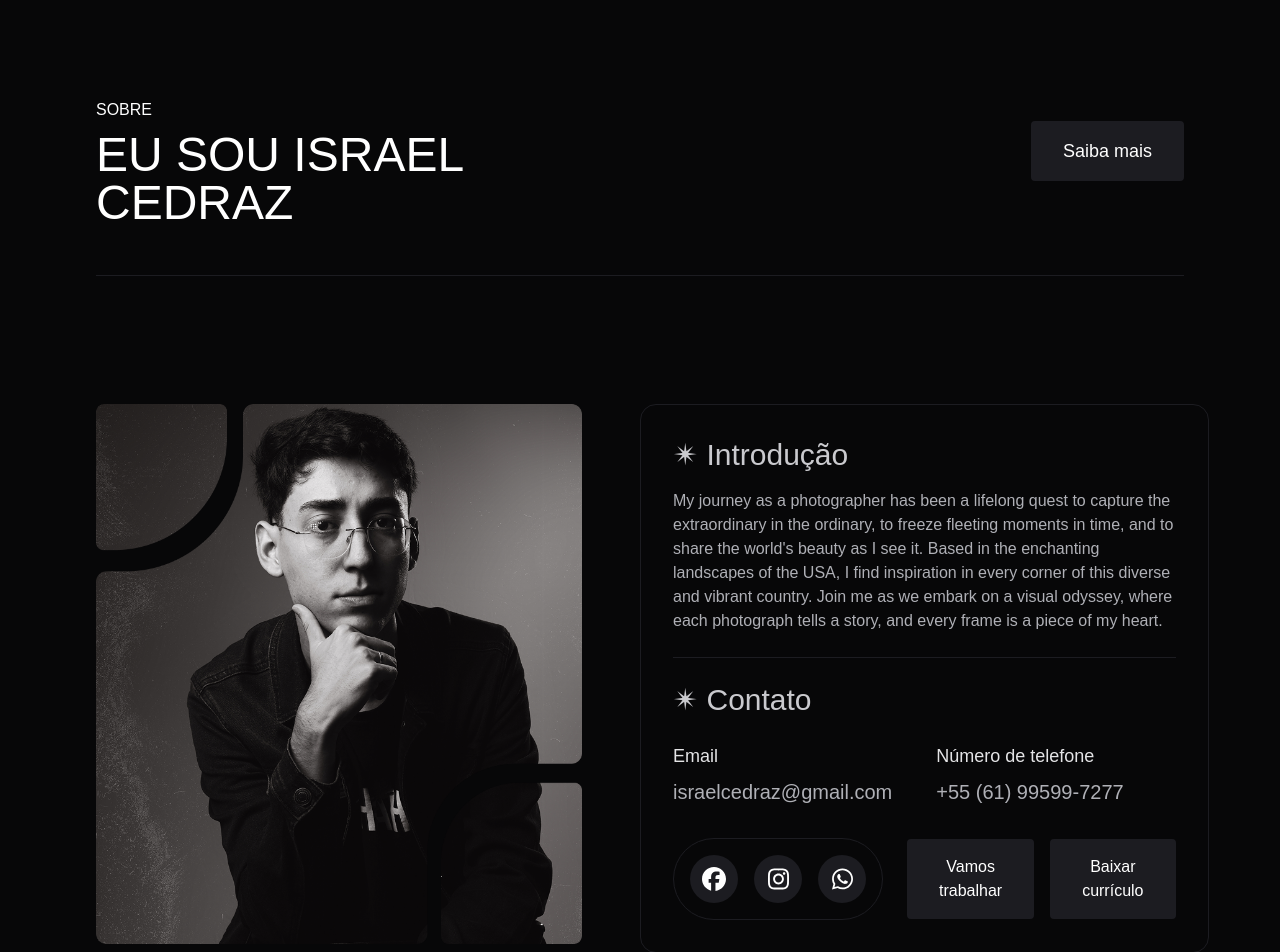
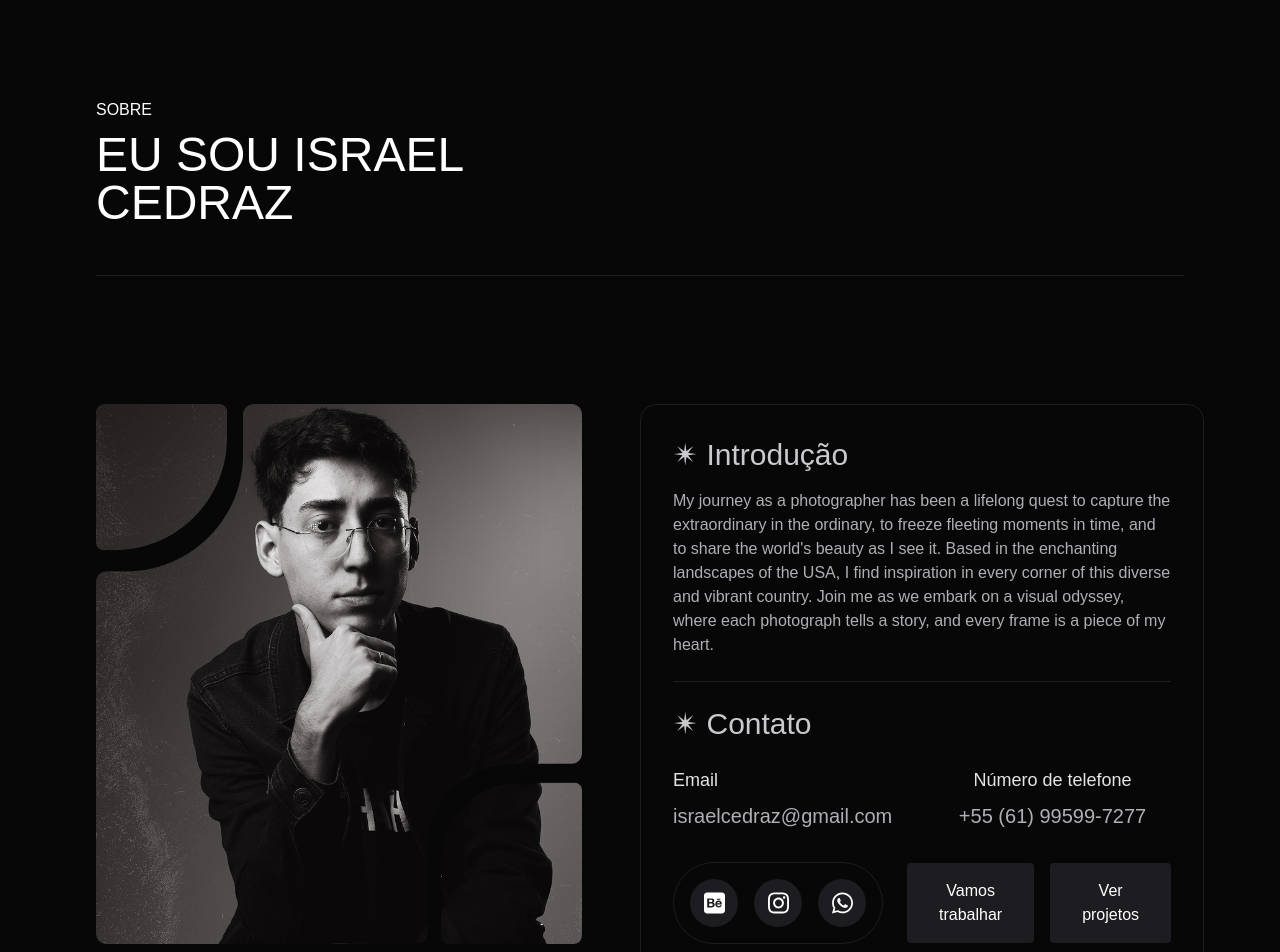
Before and after one commit to Joao2511/Israel, a React (Vite) app: page / in a window 1280 px wide. Shown: the part 920-1872 px from the top of the page. Built offline with nearby package versions, Linux system fonts and the light colour scheme.

Commit message:
refactor

```diff
--- a/src/components/Header.tsx
+++ b/src/components/Header.tsx
@@ -86,7 +86,11 @@ export default function Header() {
         viewport={{ once: true }}
         transition={{ duration: 0.5, delay: 0.6 }}
       >
-        <button className="bg-[#1C1C21] px-4 py-2 rounded-md">Entre em contato</button>
+        <button className="bg-[#1C1C21] px-4 py-2 rounded-md">
+          <a href="https://wa.me/5561995997277" target="_blank" rel="noopener noreferrer">
+          Entre em contato
+          </a>
+        </button>
       </motion.div>
 
       {/* Botão "Entre em contato" (mobile) */}
--- a/src/pages/Home.tsx
+++ b/src/pages/Home.tsx
@@ -83,10 +83,12 @@ export default function Home() {
                 filter: "drop-shadow(0px 4px 10px rgba(74, 44, 237, 0.5))",
               }}
             >
-              <FontAwesomeIcon
-                icon={faArrowRight}
-                style={{ transform: "rotate(320deg)", fontSize: "clamp(18px, 2.5vw, 24px)" }}
-              />
+              <a href="https://wa.me/5561995997277" className="flex items-center" target="_blank" rel="noopener noreferrer">
+                <FontAwesomeIcon
+                  icon={faArrowRight}
+                  style={{ transform: "rotate(320deg)", fontSize: "clamp(18px, 2.5vw, 24px)" }}
+                />
+              </a>
             </button>
           </div>
         </motion.div>
--- a/src/pages/Portfolio.tsx
+++ b/src/pages/Portfolio.tsx
@@ -93,9 +93,9 @@ export default function Portfolio() {
                         </h1>
                     </div>
                     <div className="flex justify-start md:justify-end items-center gap-4 w-full md:w-1/3 mt-4 md:mt-0">
-                        <button className="bg-[#232326] text-white px-6 py-2 rounded-md">
+                        <a href="https://israelcedraz.pixieset.com/" target="_blank" rel="noopener noreferrer" className="bg-[#232326] text-white px-6 py-4 rounded-md cursor-pointer">
                             Ver todos os serviços
-                        </button>
+                        </a>
                     </div>
                 </motion.div>
 
--- a/src/pages/Servicos.tsx
+++ b/src/pages/Servicos.tsx
@@ -37,9 +37,11 @@ export default function Servicos() {
 
                     <div className="w-full md:w-1/3 flex justify-start md:justify-end items-center gap-4">
                         <div>
-                            <button className="px-4 py-2 md:px-6 md:py-4 bg-[#1C1C21] text-white text-sm md:text-lg rounded hover:bg-blue-600 transition">
-                                Ver todos os serviços
-                            </button>
+                            <a href="https://israelcedraz.pixieset.com/" target="_blank" rel="noopener noreferrer">
+                                <button className="px-4 py-2 md:px-6 md:py-4 bg-[#1C1C21] text-white text-sm md:text-lg rounded hover:bg-blue-600 transition cursor-pointer">
+                                    Ver todos os serviços
+                                </button>
+                            </a>
                         </div>
                     </div>
                 </motion.div>
@@ -57,7 +59,7 @@ export default function Servicos() {
                         <motion.div
                             className="w-full lg:w-1/2"
                             initial={{ opacity: 0 }} // Animações específicas para o texto
-                            whileInView={{ opacity: 1}}
+                            whileInView={{ opacity: 1 }}
                             viewport={{ once: true }}
                             transition={{ duration: 0.8 }}
                         >
--- a/src/pages/Sobre.tsx
+++ b/src/pages/Sobre.tsx
@@ -1,7 +1,7 @@
 import { motion } from 'framer-motion';
 import Isra from '../assets/Isra.png';
 import { FontAwesomeIcon } from '@fortawesome/react-fontawesome';
-import { faFacebook, faInstagram, faWhatsapp } from '@fortawesome/free-brands-svg-icons';
+import { faBehanceSquare, faFacebook, faInstagram, faWhatsapp } from '@fortawesome/free-brands-svg-icons';
 
 const Sobre = () => {
     return (
@@ -20,11 +20,6 @@ const Sobre = () => {
                             <span className="text-base">SOBRE</span>
                         </h1>
                         <h1 className="text-4xl md:text-5xl mt-2">EU SOU ISRAEL CEDRAZ</h1>
-                    </div>
-                    <div className="w-full md:w-1/2 flex justify-start md:justify-end mt-6 md:mt-0">
-                        <button className="px-6 py-3 md:px-8 md:py-4 bg-[#1C1C21] text-white text-base md:text-lg rounded hover:bg-blue-600 transition">
-                            Saiba mais
-                        </button>
                     </div>
                 </div>
             </motion.div>
@@ -58,12 +53,12 @@ const Sobre = () => {
                             <h1 className='text-[#CACACE] text-3xl mb-6'>✴ Contato</h1>
 
                             {/* Email e telefone */}
-                            <div className='flex flex-col md:flex-row gap-6 mb-8'>
+                            <div className='flex flex-col md:flex-row gap-6 mb-8 justify-between'>
                                 <div className='w-full md:w-1/2'>
                                     <h2 className='text-lg text-[#E4E4E6] mb-2'>Email</h2>
                                     <p className='text-xl text-[#AFB0B6]'>israelcedraz@gmail.com</p>
                                 </div>
-                                <div className='w-full md:w-1/2'>
+                                <div className='w-full md:w-1/2 flex flex-col items-start md:items-center'>
                                     <h2 className='text-lg text-[#E4E4E6] mb-2'>Número de telefone</h2>
                                     <p className='text-xl text-[#AFB0B6]'>+55 (61) 99599-7277</p>
                                 </div>
@@ -73,18 +68,18 @@ const Sobre = () => {
                             <div className='flex flex-col xl:flex-row items-center justify-between   gap-6'>
                                 {/* Ícones das redes sociais */}
                                 <div className='flex gap-4 justify-center items-center border border-[#1C1C21] rounded-full p-4 w-full md:w-auto mx-auto xl:mx-0'>
-                                    <a href="https://facebook.com" target="_blank" rel="noopener noreferrer">
-                                        <button className='w-10 h-10 md:w-12 md:h-12 bg-[#1C1C21] rounded-full flex items-center justify-center hover:bg-blue-800 transition-colors'>
-                                            <FontAwesomeIcon icon={faFacebook} className="text-white text-xl md:text-2xl" />
+                                    <a href="https://www.behance.net/israelcedraz?fbclid=PAZXh0bgNhZW0CMTEAAabo5-UUSvlawy-aXnfKcG6d2GtHTMxhwF383bDJztjxobySTTLLJFAgjcw_aem_lCIlDyvdZ8gJe_Z4T7jzbA" target="_blank" rel="noopener noreferrer">
+                                        <button className='w-10 h-10 md:w-12 md:h-12 bg-[#1C1C21] rounded-full flex items-center justify-center hover:bg-blue-800 transition-colors cursor-pointer'>
+                                            <FontAwesomeIcon icon={faBehanceSquare} className="text-white text-xl md:text-2xl" />
                                         </button>
                                     </a>
-                                    <a href="https://instagram.com" target="_blank" rel="noopener noreferrer">
-                                        <button className='w-10 h-10 md:w-12 md:h-12 bg-[#1C1C21] rounded-full flex items-center justify-center hover:bg-pink-800 transition-colors'>
+                                    <a href="https://www.instagram.com/israelcedraz/" target="_blank" rel="noopener noreferrer">
+                                        <button className='w-10 h-10 md:w-12 md:h-12 bg-[#1C1C21] rounded-full flex items-center justify-center hover:bg-[#db4185] transition-colors cursor-pointer' >
                                             <FontAwesomeIcon icon={faInstagram} className="text-white text-xl md:text-2xl" />
                                         </button>
                                     </a>
-                                    <a href="https://wa.me/55959957277" target="_blank" rel="noopener noreferrer">
-                                        <button className='w-10 h-10 md:w-12 md:h-12 bg-[#1C1C21] rounded-full flex items-center justify-center hover:bg-green-800 transition-colors'>
+                                    <a href="https://wa.me/5561995997277" target="_blank" rel="noopener noreferrer">
+                                        <button className='w-10 h-10 md:w-12 md:h-12 bg-[#1C1C21] rounded-full flex items-center justify-center hover:bg-green-800 transition-colors cursor-pointer'>
                                             <FontAwesomeIcon icon={faWhatsapp} className="text-white text-xl md:text-2xl" />
                                         </button>
                                     </a>
@@ -92,11 +87,12 @@ const Sobre = () => {
 
                                 {/* Botões de ação */}
                                 <div className='flex flex-col md:flex-row gap-4 w-full xl:w-auto'>
-                                    <button className='bg-[#1C1C21] text-white px-6 py-3 md:px-8 md:py-4 rounded hover:bg-gray-900 transition w-full xl:w-auto text-base'>
-                                        Vamos trabalhar
+                                    <button className='bg-[#1C1C21] text-white px-6 py-3 md:px-8 md:py-4 rounded transition w-full xl:w-auto text-base'>
+                                        <a href="https://wa.me/5561995997277" target="_blank" rel="noopener noreferrer">Vamos trabalhar</a>
+
                                     </button>
-                                    <button className='bg-[#1C1C21] text-white px-6 py-3 md:px-8 md:py-4 rounded hover:bg-green-600 transition w-full xl:w-auto text-base'>
-                                        Baixar currículo
+                                    <button className='bg-[#1C1C21] text-white px-6 py-3 md:px-8 md:py-4 rounded transition w-full xl:w-auto text-base'>
+                                        <a href="https://www.behance.net/israelcedraz?fbclid=PAZXh0bgNhZW0CMTEAAabo5-UUSvlawy-aXnfKcG6d2GtHTMxhwF383bDJztjxobySTTLLJFAgjcw_aem_lCIlDyvdZ8gJe_Z4T7jzbA" target="_blank" rel="noopener noreferrer">Ver projetos</a>
                                     </button>
                                 </div>
                             </div>
```
